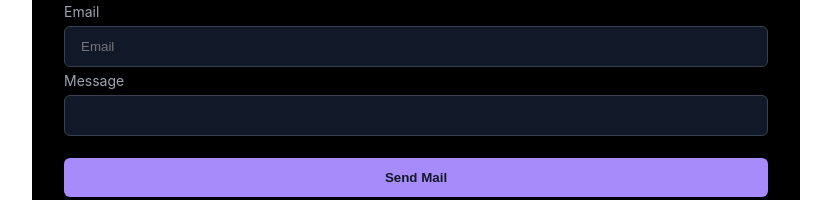
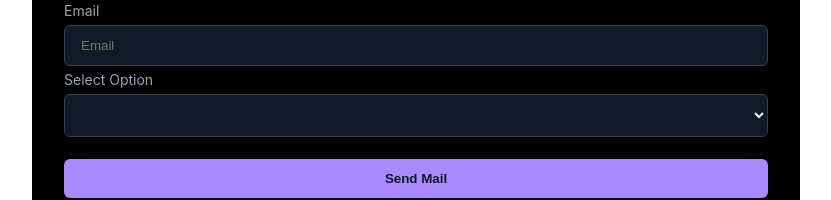
Before and after one commit to Nure-Al-Sifat/mailchain-mail-sender-frontend, a Next.js app: page / in a window 1280 px wide. Shown: the part 375-575 px from the top of the page, without its empty margins (224-1055 px from the left). Built offline with nearby package versions, Linux system fonts and the light colour scheme.

Commit message:
secounf commit

```diff
--- a/Components/MailSender/MailSender.jsx
+++ b/Components/MailSender/MailSender.jsx
@@ -7,6 +7,7 @@ import styles from "./MailSender.module.css";
 const MailSender = () => {
   const [name, setName] = useState("");
   const [toEmail, setToEmail] = useState("");
+  const [select, setSelect] = useState("");
 
   const url = process.env.NEXT_PUBLIC_API_URL;
 
@@ -15,7 +16,7 @@ const MailSender = () => {
       .post(`${url}/sendMail`, {
         name: name,
         email: toEmail,
-        message: "Flintstone",
+        message: select,
       })
       .then(async (response) => {
         console.log(response);
@@ -52,9 +53,19 @@ const MailSender = () => {
             onChange={(e) => setToEmail(e.target.value)}
           />
         </div>
-        <div className={styles.input_group}>
+        {/* <div className={styles.input_group}>
           <label htmlFor="message">Message</label>
           <input type="text" name="message" id="message" placeholder="" />
+          <div className={styles.forgot}></div>
+        </div> */}
+        <div className={styles.input_group}>
+          <label htmlFor="message">Select Option</label>
+          <select value={select} onChange={(e) => setSelect(e.target.value)}>
+            <option></option>
+            <option>write me a poem within 20 characters</option>
+            <option>write me a poem within 30 characters</option>
+            <option>write me a poem within 40 characters</option>
+          </select>
           <div className={styles.forgot}></div>
         </div>
         <button type="button" className={styles.sign} onClick={handleMailSend}>
--- a/Components/MailSender/MailSender.module.css
+++ b/Components/MailSender/MailSender.module.css
@@ -43,6 +43,16 @@
     border-color: rgba(167, 139, 250);
 }
 
+.input_group select {
+    width: 100%;
+    border-radius: 0.375rem;
+    border: 1px solid rgba(55, 65, 81, 1);
+    outline: 0;
+    background-color: rgba(17, 24, 39, 1);
+    padding: 0.75rem 1rem;
+    color: rgba(243, 244, 246, 1);
+}
+
 .forgot {
     display: flex;
     justify-content: flex-end;
```
